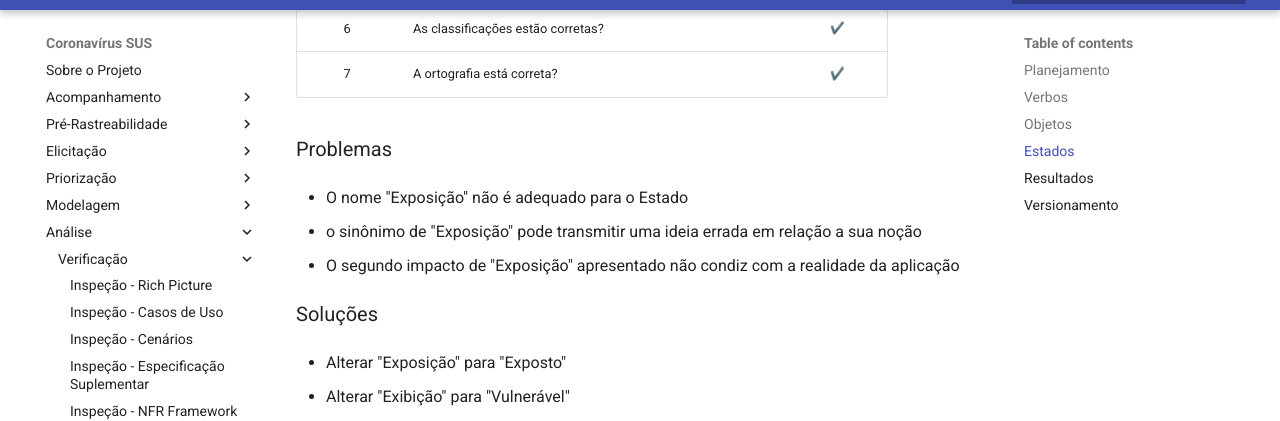
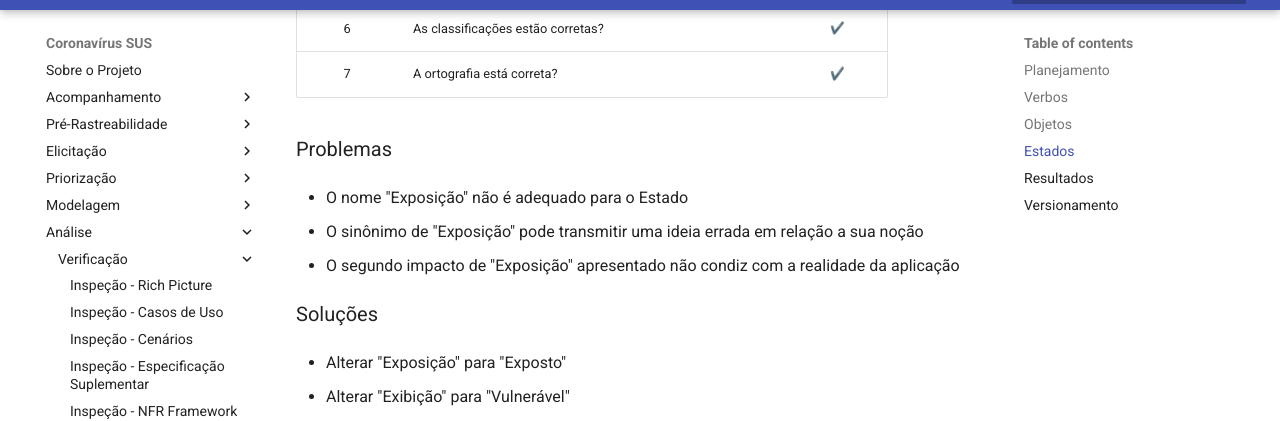
Before and after one commit to Requisitos-de-Software/2020.2-Coronavirus-SUS, an MkDocs documentation site: the page built from docs/análise/verificação/inspeçãoLéxico.md, in a window 1280 px wide and 900 px high, scrolled down 2530 px. Shown: the part 38-459 px from the top of the window. Built offline with MkDocs 1.6.1 and Material for MkDocs 9.7.7, drawn with Linux system fonts in a browser that asks for light colours; emoji names are drawn with the system emoji font; old or Windows-style settings are respelled for this version of MkDocs.

```diff
--- a/docs/análise/verificação/inspeçãoLéxico.md
+++ b/docs/análise/verificação/inspeçãoLéxico.md
@@ -71,7 +71,7 @@
 <div style= "font-size:20px;"><p>Problemas</p></div>
 
 - O nome "Exposição" não é adequado para o Estado
-- o sinônimo de "Exposição" pode transmitir uma ideia errada em relação a sua noção
+- O sinônimo de "Exposição" pode transmitir uma ideia errada em relação a sua noção
 - O segundo impacto de "Exposição" apresentado não condiz com a realidade da aplicação
 
 <div style= "font-size:20px;"><p>Soluções</p></div>
```
